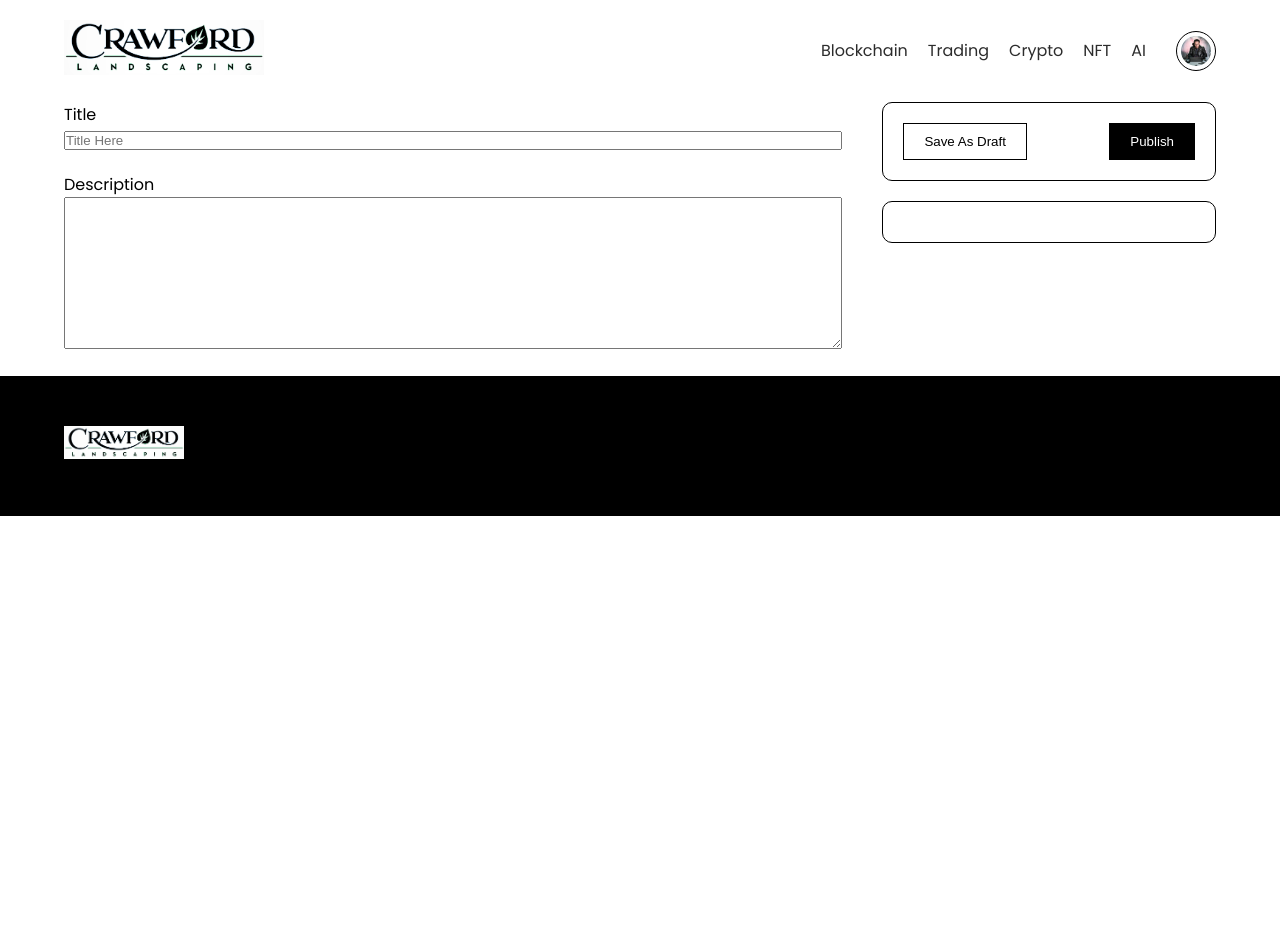
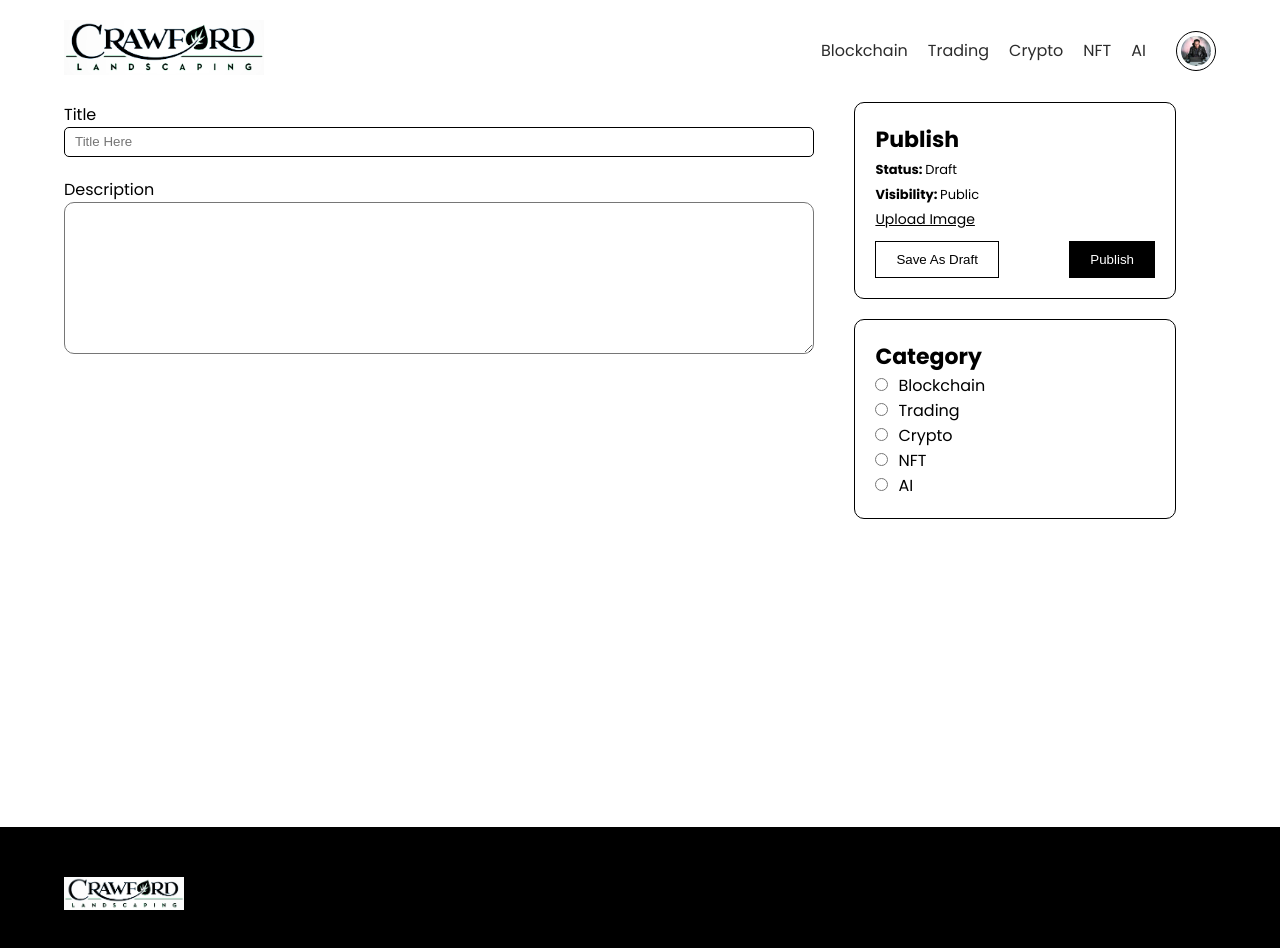
Before and after one commit to arxgoutam/arx-blogapp, a React (Vite) app in the folder client/: page /write in a window 1280 px wide. Shown: the top 948 px of the page. Before the commit the page ends 800 px from the top, so only its background shows below. Built offline with nearby package versions, Linux system fonts and the light colour scheme.

Commit message:
write page design

```diff
--- a/client/src/components/Navigation.jsx
+++ b/client/src/components/Navigation.jsx
@@ -37,11 +37,11 @@ const Navigation = () =>{
                             </div>
                             {isMenuVisible && (
                             <div className="user-link">
-                                <Link>Write</Link>
-                                <Link>Profile</Link>
-                                <Link>Dashboard</Link>
-                                <Link>Change Password</Link>
-                                <Link>Logout</Link>
+                                <Link to="/write" onClick={toggleMenu}>Write</Link>
+                                <Link onClick={toggleMenu}>Profile</Link>
+                                <Link onClick={toggleMenu}>Dashboard</Link>
+                                <Link onClick={toggleMenu}>Change Password</Link>
+                                <Link onClick={toggleMenu}>Logout</Link>
                             </div>
                                 )}
                         </div>
--- a/client/src/pages/Write.jsx
+++ b/client/src/pages/Write.jsx
@@ -15,14 +15,76 @@ const Write = () =>{
             </div>
             <div className="write-right">
                 <div className="box">
-
+                    <h1>Publish</h1>
+                    <span>
+                        <b>Status: </b> Draft
+                    </span> <br />
+                    <span>
+                        <b>Visibility: </b> Public
+                    </span><br />
+                    <div className="upload-img">
+                        <input type="file" id="file"/>
+                        <label htmlFor="file">Upload Image</label>
+                    </div>
                     <div className="btn-group">
                         <button className="draft-btn">Save As Draft</button>
                         <button className="publish-btn">Publish</button>
                     </div>
                 </div>
-                <div className="box"></div>
+                <div className="box">
+                    <h1>Category</h1>
+                    <div className="cat">
+                        <input type="radio" id="blockchain" name="cat" value="blockchain"/>
+                        <label htmlFor="blockchain">Blockchain</label>
+                    </div>
+                    <div className="cat">
+                        <input type="radio" id="trading" name="cat" value="trading"/>
+                        <label htmlFor="trading">Trading</label>
+                    </div>
+                    <div className="cat">
+                        <input type="radio" id="crypto" name="cat" value="crypto"/>
+                        <label htmlFor="crypto">Crypto</label>
+                    </div>
+                    <div className="cat">
+                        <input type="radio" name="cat" id="nft" value="nft"/>
+                        <label htmlFor="nft">NFT</label>
+                    </div>
+                    <div className="cat">
+                        <input type="radio" name="cat" id="ai" value="ai"/>
+                        <label htmlFor="ai">AI</label>
+                    </div>
+                </div>
             </div>
+            <br />
+            <br />
+            <br />
+            <br />
+            <br />
+            <br />
+            <br />
+            <br />
+            <br />
+            <br />
+            <br />
+            <br />
+            <br />
+            <br />
+            <br />
+            <br />
+            <br />
+            <br />
+            <br />
+            <br />
+            <br />
+            <br />
+            <br />
+            <br />
+            <br />
+            <br />
+            <br />
+            <br />
+            <br />
+
         </div>
     </div>
     );
--- a/client/src/pages/style.scss
+++ b/client/src/pages/style.scss
@@ -109,12 +109,17 @@ button{
                 margin-bottom: 20px;
                 input{
                     width: 100%;
+                    height: 30px;
+                    padding-left: 10px;
+                    border-radius: 5px;
+                    border: 1px solid black;
                 }
             }
             .description{
                 margin-bottom: 20px;
                 textarea{
                     width: 100%;
+                    border-radius: 10px;
                 }
             }
         }
@@ -125,6 +130,25 @@ button{
                 border: 1px solid black;
                 border-radius: 10px;
                 margin-bottom: 20px;
+                h1{
+                    font-size: 22px;
+                }
+                span{
+                    font-size: 13px;
+                }
+                .upload-img{
+                    margin-bottom: 10px;
+                    #file{
+                        display: none;
+                    }
+                    label{
+                        cursor: pointer;
+                        text-decoration: underline;
+                        font-size: 14px;
+                        padding: 5px 0;
+
+                    }
+                }
                 .btn-group{
                     display: flex;
                     justify-content: space-between;
@@ -138,6 +162,16 @@ button{
                         border: 1px solid black;
                         padding: 10px 20px;
                         color: white;
+                    }
+                }
+                .cat{
+                    input[type="radio"]{
+                        cursor: pointer;
+                        accent-color: black;
+                    }
+                    label{
+                        cursor: pointer;
+                        margin-left: 10px;
                     }
                 }
             }
```
